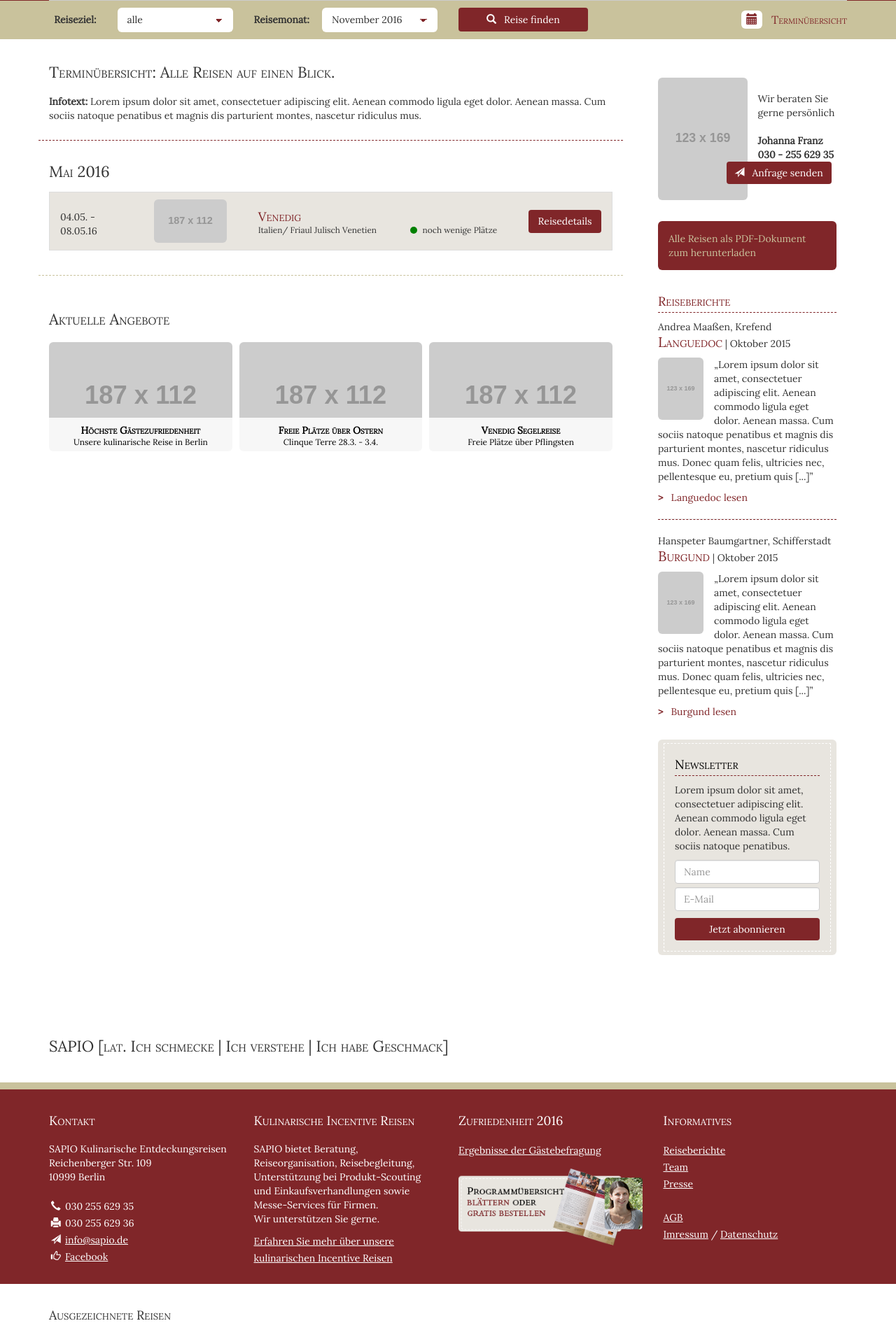
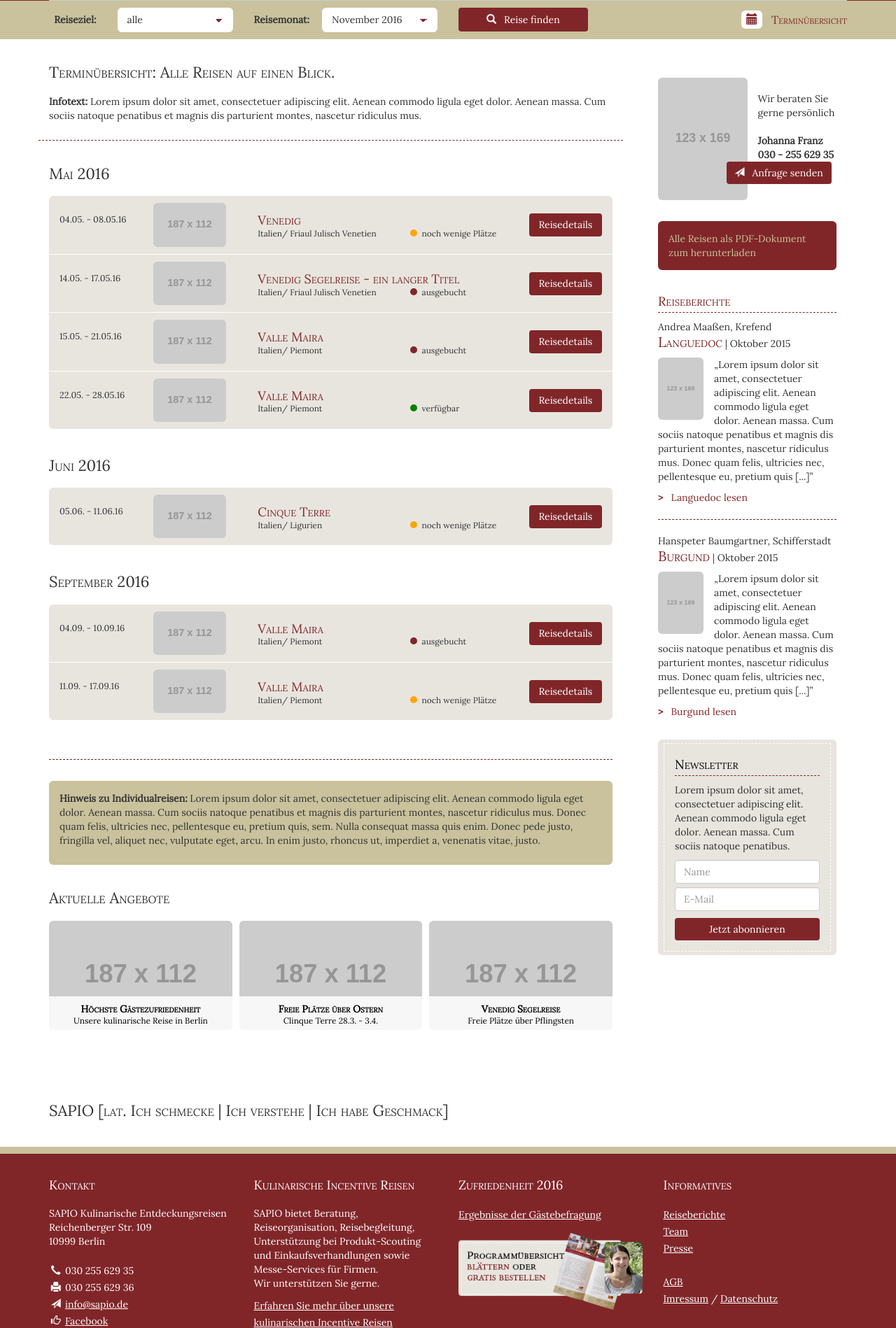
Before and after one commit to gallien/sapio, a PHP site: page /10-terminuebersicht.html in a window 1280 px wide. Shown: the part 461-2359 px from the top of the page at 70% size. Run offline with PHP 8.4, Linux system fonts and the light colour scheme; grey boxes labelled with a size stand in for pictures from a placeholder-image service; some libraries are stand-ins or nearby versions.

Commit message:
#8 added 10-terminuebersicht.html

```diff
--- a/10-terminuebersicht.html
+++ b/10-terminuebersicht.html
@@ -40,43 +40,140 @@
                     </section>
                     <div id="aside-include" class="clearfix visible-xs"></div>
                     <hr class="visible-xs" />
-                    <section class="row reiseberichtboxes">
+                    <section class="row terminuebersichtboxes">
                         <article class="col-xs-12">
                             <h2>Mai 2016</h2>
-                            <div class="list-group img-rounded">
-                                <div class="list-group-item row ochre-light margin0" style="border-radius: 0px; padding-bottom: 0px;">
+                            <div class="list-group">
+                                <div class="list-group-item row ochre-light margin0">
                                     <div class="col-xs-6 col-sm-2">
-                                        <p style="margin-top:15px;">04.05. - 08.05.16</p>
+                                        <time>04.05. - 08.05.16</time>
                                     </div>
                                     <div class="col-xs-6 col-sm-2">
                                         <img src="https://dummyimage.com/187x112/cccccc/000000.png&text=dummy" alt="" class="img-rounded img-full" />
                                     </div>
                                     <div class="col-xs-12 col-sm-6 row margin0">
-                                        <h4 class="col-xs-12 fg-cap red-text" style="margin-bottom: 0;margin-top:15px;">Venedig</h4>
+                                        <h4 class="col-xs-12 fg-cap red-text">Venedig</h4>
                                         <small class="col-xs-12 col-sm-7">Italien/ Friaul Julisch Venetien</small>
-                                        <small class="col-xs-12 col-sm-5 text-right"><span style="background-color: green; height: 10px; border-radius: 50%; margin-right: 7px; display: inline-block; width: 10px; line-height: 85%;">&nbsp;</span>noch wenige Plätze</small>
+                                        <small class="col-xs-12 col-sm-5 text-left"><span class="statusbull statusbull-orange"></span>noch wenige Plätze</small>
                                     </div>
                                     <div class="col-xs-6 col-sm-2 text-right">
-                                        <a href="#" class="btn btn-red img-full" style="margin-top:15px;">Reisedetails</a>
+                                        <a href="#" class="btn btn-red img-full">Reisedetails</a>
+                                    </div>
+                                </div>
+                                <div class="list-group-item row ochre-light margin0">
+                                    <div class="col-xs-6 col-sm-2">
+                                        <time>14.05. - 17.05.16</time>
+                                    </div>
+                                    <div class="col-xs-6 col-sm-2">
+                                        <img src="https://dummyimage.com/187x112/cccccc/000000.png&text=dummy" alt="" class="img-rounded img-full" />
+                                    </div>
+                                    <div class="col-xs-12 col-sm-6 row margin0">
+                                        <h4 class="col-xs-12 fg-cap red-text">Venedig Segelreise - ein langer Titel</h4>
+                                        <small class="col-xs-12 col-sm-7">Italien/ Friaul Julisch Venetien</small>
+                                        <small class="col-xs-12 col-sm-5 text-left"><span class="statusbull statusbull-red"></span>ausgebucht</small>
+                                    </div>
+                                    <div class="col-xs-6 col-sm-2 text-right">
+                                        <a href="#" class="btn btn-red img-full">Reisedetails</a>
+                                    </div>
+                                </div>
+                                <div class="list-group-item row ochre-light margin0">
+                                    <div class="col-xs-6 col-sm-2">
+                                        <time>15.05. - 21.05.16</time>
+                                    </div>
+                                    <div class="col-xs-6 col-sm-2">
+                                        <img src="https://dummyimage.com/187x112/cccccc/000000.png&text=dummy" alt="" class="img-rounded img-full" />
+                                    </div>
+                                    <div class="col-xs-12 col-sm-6 row margin0">
+                                        <h4 class="col-xs-12 fg-cap red-text">Valle Maira</h4>
+                                        <small class="col-xs-12 col-sm-7">Italien/ Piemont</small>
+                                        <small class="col-xs-12 col-sm-5 text-left"><span class="statusbull statusbull-red"></span>ausgebucht</small>
+                                    </div>
+                                    <div class="col-xs-6 col-sm-2 text-right">
+                                        <a href="#" class="btn btn-red img-full">Reisedetails</a>
+                                    </div>
+                                </div>
+                                <div class="list-group-item row ochre-light margin0">
+                                    <div class="col-xs-6 col-sm-2">
+                                        <time>22.05. - 28.05.16</time>
+                                    </div>
+                                    <div class="col-xs-6 col-sm-2">
+                                        <img src="https://dummyimage.com/187x112/cccccc/000000.png&text=dummy" alt="" class="img-rounded img-full" />
+                                    </div>
+                                    <div class="col-xs-12 col-sm-6 row margin0">
+                                        <h4 class="col-xs-12 fg-cap red-text">Valle Maira</h4>
+                                        <small class="col-xs-12 col-sm-7">Italien/ Piemont</small>
+                                        <small class="col-xs-12 col-sm-5 text-left"><span class="statusbull statusbull-green"></span>verfügbar</small>
+                                    </div>
+                                    <div class="col-xs-6 col-sm-2 text-right">
+                                        <a href="#" class="btn btn-red img-full">Reisedetails</a>
                                     </div>
                                 </div>
                             </div>
                         </article>
-
-
-                        <!--<div class="col-xs-12 col-sm-6">
-
-                            <article class="img-full">
-                                <blockquote>
-                                    <img src="https://dummyimage.com/187x112/cccccc/000000.png&text=dummy" alt="" class="img-rounded img-full" />
-                                    <p>
-                                        Lorem ipsum dolor sit amet, consectetuer adipiscing elit. Aenean commodo ligula eget dolor. Aenean massa. Cum sociis natoque penatibus et magnis dis parturient montes, nascetur ridiculus mus. Donec quam felis, ultricies nec, pellentesque eu, pretium quis.
-                                    </p>
-                                    <footer class="text-right">Aus einem <cite title="Feedbackbogen">Feedbackbogen</cite> zur Reise</footer>
-                                </blockquote>
-                                <a href="#" class="readon">zur Reise</a>
-                            </article>
-                        </div>-->
+                        <article class="col-xs-12">
+                            <h2>Juni 2016</h2>
+                            <div class="list-group">
+                                <div class="list-group-item row ochre-light margin0">
+                                    <div class="col-xs-6 col-sm-2">
+                                        <time>05.06. - 11.06.16</time>
+                                    </div>
+                                    <div class="col-xs-6 col-sm-2">
+                                        <img src="https://dummyimage.com/187x112/cccccc/000000.png&text=dummy" alt="" class="img-rounded img-full" />
+                                    </div>
+                                    <div class="col-xs-12 col-sm-6 row margin0">
+                                        <h4 class="col-xs-12 fg-cap red-text">Cinque Terre</h4>
+                                        <small class="col-xs-12 col-sm-7">Italien/ Ligurien</small>
+                                        <small class="col-xs-12 col-sm-5 text-left"><span class="statusbull statusbull-orange"></span>noch wenige Plätze</small>
+                                    </div>
+                                    <div class="col-xs-6 col-sm-2 text-right">
+                                        <a href="#" class="btn btn-red img-full">Reisedetails</a>
+                                    </div>
+                                </div>
+                            </div>
+                        </article>
+                        <article class="col-xs-12">
+                            <h2>September 2016</h2>
+                            <div class="list-group">
+                                <div class="list-group-item row ochre-light margin0">
+                                    <div class="col-xs-6 col-sm-2">
+                                        <time>04.09. - 10.09.16</time>
+                                    </div>
+                                    <div class="col-xs-6 col-sm-2">
+                                        <img src="https://dummyimage.com/187x112/cccccc/000000.png&text=dummy" alt="" class="img-rounded img-full" />
+                                    </div>
+                                    <div class="col-xs-12 col-sm-6 row margin0">
+                                        <h4 class="col-xs-12 fg-cap red-text">Valle Maira</h4>
+                                        <small class="col-xs-12 col-sm-7">Italien/ Piemont</small>
+                                        <small class="col-xs-12 col-sm-5 text-left"><span class="statusbull statusbull-red"></span>ausgebucht</small>
+                                    </div>
+                                    <div class="col-xs-6 col-sm-2 text-right">
+                                        <a href="#" class="btn btn-red img-full">Reisedetails</a>
+                                    </div>
+                                </div>
+                                <div class="list-group-item row ochre-light margin0">
+                                    <div class="col-xs-6 col-sm-2">
+                                        <time>11.09. - 17.09.16</time>
+                                    </div>
+                                    <div class="col-xs-6 col-sm-2">
+                                        <img src="https://dummyimage.com/187x112/cccccc/000000.png&text=dummy" alt="" class="img-rounded img-full" />
+                                    </div>
+                                    <div class="col-xs-12 col-sm-6 row margin0">
+                                        <h4 class="col-xs-12 fg-cap red-text">Valle Maira</h4>
+                                        <small class="col-xs-12 col-sm-7">Italien/ Piemont</small>
+                                        <small class="col-xs-12 col-sm-5 text-left"><span class="statusbull statusbull-orange"></span>noch wenige Plätze</small>
+                                    </div>
+                                    <div class="col-xs-6 col-sm-2 text-right">
+                                        <a href="#" class="btn btn-red img-full">Reisedetails</a>
+                                    </div>
+                                </div>
+                            </div>
+                        </article>
+                    </section>
+                    <hr/>
+                    <section class="img-rounded ochre padding15 margintop30">
+                        <p>
+                            <strong>Hinweis zu Individualreisen:</strong> Lorem ipsum dolor sit amet, consectetuer adipiscing elit. Aenean commodo ligula eget dolor. Aenean massa. Cum sociis natoque penatibus et magnis dis parturient montes, nascetur ridiculus mus. Donec quam felis, ultricies nec, pellentesque eu, pretium quis, sem. Nulla consequat massa quis enim. Donec pede justo, fringilla vel, aliquet nec, vulputate eget, arcu. In enim justo, rhoncus ut, imperdiet a, venenatis vitae, justo.
+                        </p>
                     </section>
                     <section class="row paddingsmallercols">
                         <h2 class="col-xs-12">Aktuelle Angebote</h2>
--- a/assets/styles/css.css
+++ b/assets/styles/css.css
@@ -335,8 +335,11 @@ blockquote p:after{
 .margin0{
     margin:0;
 }
-margintop30{
+.margintop30{
     margin-top:30px;
+}
+.margintop15{
+    margin-top:15px;
 }
 .padding0{
     padding:0;
@@ -351,7 +354,7 @@ margintop30{
 paddingleft30{
     padding-left:30px;
 }
-.padding15{
+.padding15, #maincontent>section.padding15{
     padding:15px;
 }
 paddingtop15{
@@ -456,9 +459,50 @@ label.customcheck input[type="checkbox"]:disabled ~ span{
 .reiseberichtboxes>.btn-red{
     margin-top:15px
 }
-.list-group-item {
-  padding: 10px 0;
+.terminuebersichtboxes .list-group-item:first-child{
+    border-top-left-radius: 6px;
+    border-top-right-radius: 6px;
 }
+.terminuebersichtboxes .list-group-item:last-child{
+    border-bottom-left-radius: 6px;
+    border-bottom-right-radius: 6px;
+}
+.terminuebersichtboxes .list-group-item{
+    border-radius: 0px;
+    padding-bottom: 0px;
+    border: none;
+    box-shadow: none;
+    padding: 10px 0;
+    margin-bottom: 1px;
+}
+.terminuebersichtboxes .list-group-item time{
+    margin-top:15px;
+    font-size:90%;
+    display: block;
+}
+.terminuebersichtboxes .list-group-item h4, .terminuebersichtboxes .list-group-item .btn{
+    margin-bottom: 0;
+    margin-top:15px;
+}
+.statusbull{
+    height: 10px;
+    border-radius: 50%;
+    margin-right: 7px;
+    display: inline-block;
+    width: 10px;
+    line-height: 85%;
+}
+.statusbull.statusbull-orange{
+    background-color: orange;
+}
+.statusbull.statusbull-red{
+    background-color: #802629;
+}
+.statusbull.statusbull-green{
+    background-color: green;
+}
+
+
 
 
 
```
